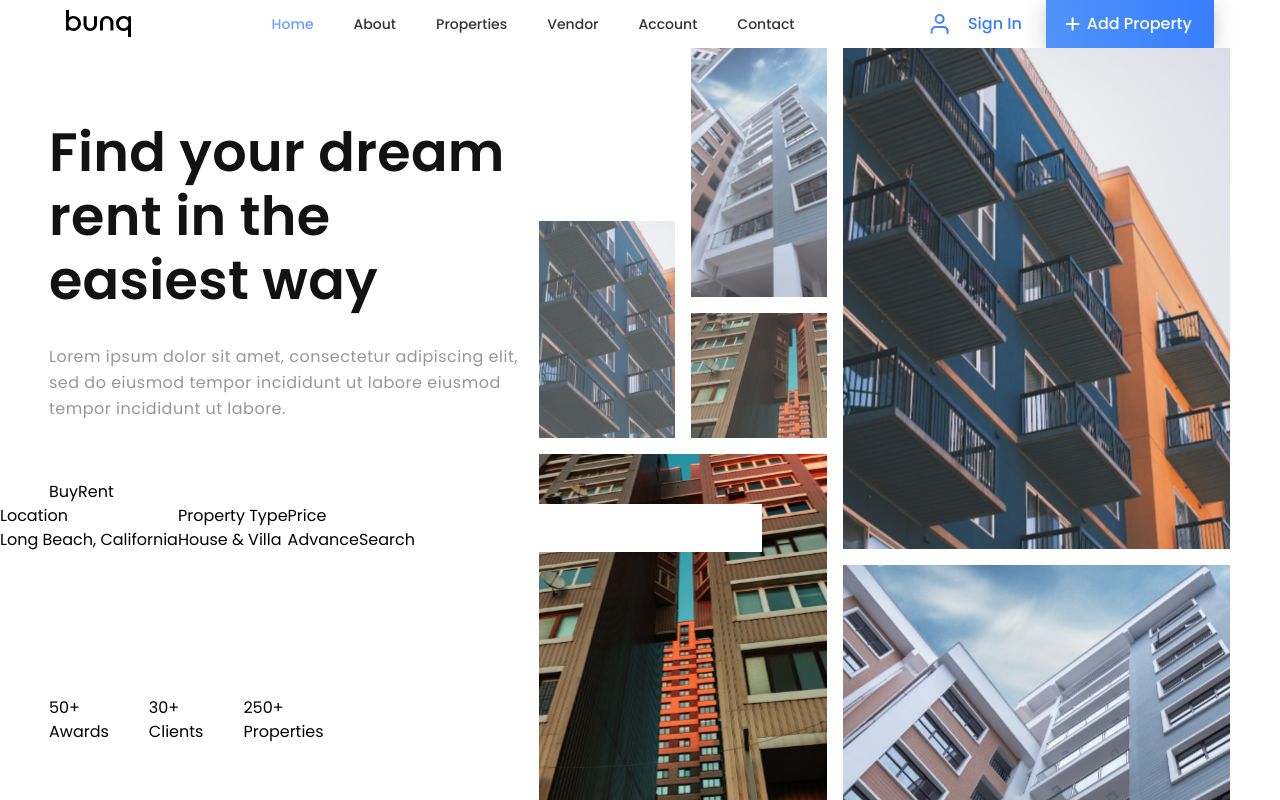
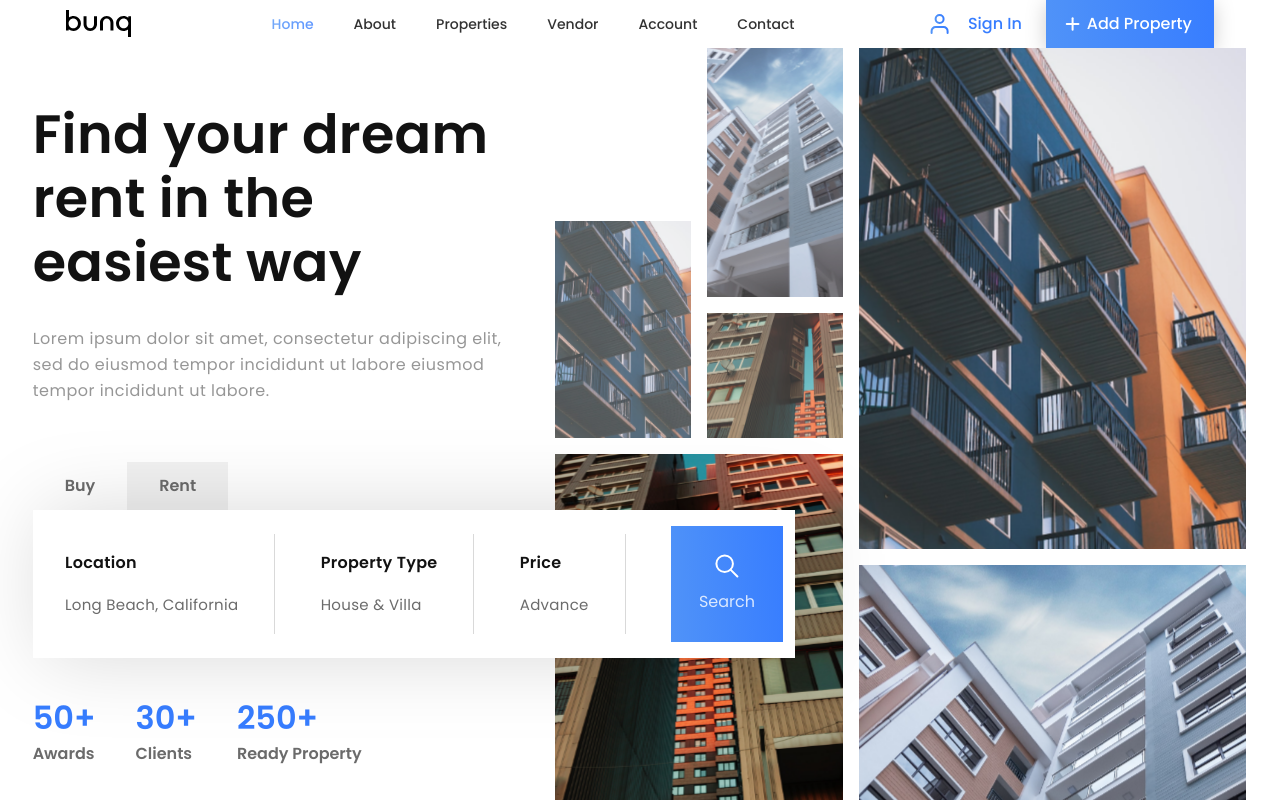
Before and after one commit to ticianomorvan/bugster-frontend-challenge, a Next.js app: page / in a window 1280 px wide. Both pictures are taken after a click on the button "Buy". Built offline with nearby package versions, Linux system fonts and the light colour scheme.

Commit message:
update: improve property search and metrics

```diff
--- a/app/(brand)/page.tsx
+++ b/app/(brand)/page.tsx
@@ -1,9 +1,10 @@
+import Metrics from "@/components/hero/metrics";
 import PictureGrid from "@/components/hero/picture-grid";
 import PropertySearch from "@/components/hero/property-search";
 
 export default function Home() {
   return (
-    <div className="h-full flex items-center justify-center">
+    <div className="h-full flex items-center justify-evenly">
       <div className="flex flex-col">
         <div className="w-[30.625em] mb-[3.625rem] flex flex-col gap-y-8">
           <h1 className="text-[54px] font-semibold leading-16 tracking-[0.3px] text-typography-primary">Find your dream rent in the easiest way</h1>
@@ -15,24 +16,7 @@ export default function Home() {
           <PropertySearch label="Rent" />
         </div>
 
-        <div>
-          <ul className="flex items-center gap-x-10">
-            <li>
-              <p>50+</p>
-              <p>Awards</p>
-            </li>
-
-            <li>
-              <p>30+</p>
-              <p>Clients</p>
-            </li>
-
-            <li>
-              <p>250+</p>
-              <p>Properties</p>
-            </li>
-          </ul>
-        </div>
+        <Metrics />
       </div>
 
       <PictureGrid />
--- a/app/globals.css
+++ b/app/globals.css
@@ -5,8 +5,10 @@
   --foreground: #171717;
   --typography-primary: #121212;
   --typography-secondary: #6B6B6B;
+  --typography-tertiary: #D9D9D9;
   --gradient-primary: #377DFF;
   --gradient-secondary: #5093F8;
+  --action-background: #F1F1F1;
 }
 
 @theme inline {
@@ -15,8 +17,10 @@
   --color-foreground: var(--foreground);
   --color-typography-primary: var(--typography-primary);
   --color-typography-secondary: var(--typography-secondary);
+  --color-typography-tertiary: var(--typography-tertiary);
   --color-gradient-primary: var(--gradient-primary);
   --color-gradient-secondary: var(--gradient-secondary);
+  --color-action-background: var(--action-background);
 }
 
 @layer utilities {
--- /dev/null
+++ b/components/counter.tsx
@@ -0,0 +1,33 @@
+"use client"
+
+import { useEffect, useState } from "react"
+
+interface CounterProps {
+  to: number
+  from?: number
+  duration?: number
+}
+
+export default function Counter({ to, from = 0, duration = 1000 }: CounterProps) {
+  const [count, setCount] = useState<number>(from)
+
+  useEffect(() => {
+    const start = performance.now()
+
+    function update(timestamp: number) {
+      const progress = Math.min((timestamp - start) / duration, 1);
+      const value = Math.floor(progress * (to - from) + from)
+      setCount(value)
+
+      if (progress < 1) {
+        requestAnimationFrame(update)
+      }
+    }
+
+    requestAnimationFrame(update)
+  }, [from, to, duration])
+
+  return (
+    <span>{count.toLocaleString()}</span>
+  )
+}
--- /dev/null
+++ b/components/hero/metrics.tsx
@@ -0,0 +1,39 @@
+import Counter from "../counter";
+
+interface Metric {
+  value: number
+  label: string
+}
+
+const metrics: Metric[] = [
+  {
+    value: 50,
+    label: "Awards"
+  },
+  {
+    value: 30,
+    label: "Clients"
+  },
+  {
+    value: 250,
+    label: "Ready Property"
+  }
+]
+
+export default function Metrics() {
+  return (
+    <div>
+      <ul className="flex items-center gap-x-10">
+        {metrics.map((metric) => (
+          <li key={metric.label} className="flex flex-col gap-y-3">
+            <div className="flex items-center text-gradient-primary text-[32px] font-bold leading-8">
+              <Counter to={metric.value} />+
+            </div>
+
+            <p className="text-typography-secondary font-semibold text-base leading-4">{metric.label}</p>
+          </li>
+        ))}
+      </ul>
+    </div>
+  )
+}
--- a/components/hero/property-search.tsx
+++ b/components/hero/property-search.tsx
@@ -1,39 +1,66 @@
+"use client";
+
+import { useState } from "react";
 import { Popover, PopoverContent, PopoverPortal, PopoverTrigger } from "@radix-ui/react-popover";
+
 import SearchIcon from "../icons/search-icon";
+import { cn } from "@/lib/utils";
+
+type PropertySearchLabel = "Buy" | "Rent";
 
 interface PropertySearchProps {
-  label: string;
+  label: PropertySearchLabel;
 }
 
+const propertySearchOptions = [
+  {
+    label: "Location",
+    value: "Long Beach, California"
+  },
+  {
+    label: "Property Type",
+    value: "House & Villa"
+  },
+  {
+    label: "Price",
+    value: "Advance"
+  }
+]
+
 export default function PropertySearch({ label }: PropertySearchProps) {
+  const [isOpen, setIsOpen] = useState<boolean>(false);
+
   return (
-    <Popover>
+    <Popover open={isOpen} onOpenChange={setIsOpen}>
       <PopoverTrigger asChild>
-        <button>
+        <button className={
+          cn("py-3 px-8 font-semibold text-typography-secondary bg-action-background", isOpen && "bg-white border-gradient-primary")
+        }>
+
           {label}
         </button>
       </PopoverTrigger>
 
       <PopoverPortal>
-        <PopoverContent className="w-[47.625rem] bg-white will-change-[transform,opacity] flex items-center">
-          <div>
-            <p>Location</p>
-            <p>Long Beach, California</p>
-          </div>
+        <PopoverContent
+          align="start"
+          alignOffset={label === "Rent" ? -95 : 0 }
+          className="pl-8 pr-3 py-4 w-[47.625rem] flex items-center justify-between bg-white drop-shadow-[10px_0px_40px_rgba(0,0,0,0.15)]"
+        >
+          {propertySearchOptions.map((option) => (
+            <div className="flex items-center gap-x-9">
+              <div key={option.label} className="flex flex-col gap-y-7">
+                <p className="text-base font-semibold text-typography-primary leading-[14px] tracking-[0.3px]">{option.label}</p>
+                <p className="text-[15px] font-normal text-typography-secondary leading-[14px] tracking-[0.3px]">{option.value}</p>
+              </div>
 
-          <div>
-            <p>Property Type</p>
-            <p>House & Villa</p>
-          </div>
+              <div className="w-[1px] h-[100px] bg-typography-tertiary" />
+            </div>
+          ))}
 
-          <div>
-            <p>Price</p>
-            <p>Advance</p>
-          </div>
-
-          <button>
+          <button className="p-7 flex flex-col gap-y-3 items-center bg-gradient-primary">
             <SearchIcon />
-            Search
+            <span className="text-white opacity-80">Search</span>
           </button>
         </PopoverContent>
       </PopoverPortal>
```
